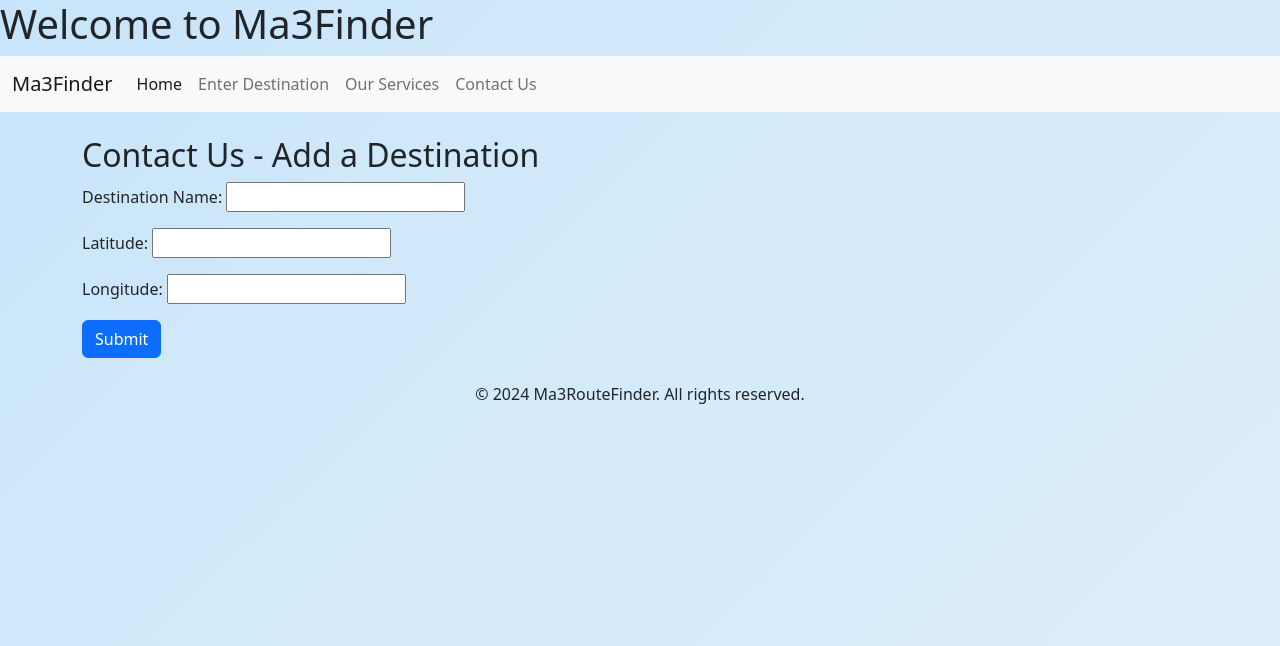
After one commit to Muoj54/Final-Project, a Django app: page /contact-us/ in a window 1280 px wide. The commit adds this page. Shown: the top 646 px of the page. Run offline with Django 5.2, Linux system fonts and the light colour scheme; some libraries are stand-ins or nearby versions.

Commit message:
Added contact us

```diff
--- /dev/null
+++ b/M3FinderApp/forms.py
@@ -0,0 +1,6 @@
+from django import forms
+
+class DestinationSubmissionForm(forms.Form):
+    name = forms.CharField(label='Destination Name', max_length=100)
+    latitude = forms.DecimalField(label='Latitude', max_digits=9, decimal_places=6)
+    longitude = forms.DecimalField(label='Longitude', max_digits=9, decimal_places=6)
--- a/M3FinderApp/views.py
+++ b/M3FinderApp/views.py
@@ -1,8 +1,10 @@
 import json
-from django.shortcuts import get_object_or_404, render
+from django.shortcuts import get_object_or_404, render, redirect
 from django.views.generic import TemplateView
 from django.http import JsonResponse
-from .models import BusStop, BusStopDestination, Destination
+from .models import BusStop, BusStopDestination, Destination, DestinationSubmission
+from .forms import DestinationSubmissionForm
+
 
 # Create your views here.
 # def home_screen(request):
@@ -53,3 +55,26 @@ def search_destinations(request):
         results = [{'name': destination.name} for destination in destinations]
         return JsonResponse(results, safe=False)
     return JsonResponse([], safe=False)
+
+
+
+class ContactUsView(TemplateView):
+    template_name = 'contact_us.html'
+
+    def get(self, request, *args, **kwargs):
+        form = DestinationSubmissionForm()
+        return self.render_to_response({'form': form})
+
+    def post(self, request, *args, **kwargs):
+        form = DestinationSubmissionForm(request.POST)
+        if form.is_valid():
+            DestinationSubmission.objects.create(
+                name=form.cleaned_data['name'],
+                latitude=form.cleaned_data['latitude'],
+                longitude=form.cleaned_data['longitude']
+            )
+            return redirect('success')
+        return self.render_to_response({'form': form})
+
+class SuccessView(TemplateView):
+    template_name = 'success.html'
--- a/MatatuFinder/urls.py
+++ b/MatatuFinder/urls.py
@@ -16,7 +16,7 @@ Including another URLconf
 """
 from django.contrib import admin
 from django.urls import path
-from M3FinderApp.views import HomeView, TransportationLocationView, EnterDestinationView, search_destinations
+from M3FinderApp.views import HomeView, TransportationLocationView, EnterDestinationView, search_destinations, ContactUsView, SuccessView
 
 urlpatterns = [
     path('admin/', admin.site.urls),
@@ -24,4 +24,6 @@ urlpatterns = [
     path('enter_destination/', EnterDestinationView.as_view(), name='enter_destination'),
     path('transportation_location/', TransportationLocationView.as_view(), name='transportation_location'),
     path('search_destinations/', search_destinations, name='search_destinations'),
+    path('contact-us/', ContactUsView.as_view(), name='contact_us'),
+    path('success/', SuccessView.as_view(), name='success'),
 ]
--- a/static/js/main.js
+++ b/static/js/main.js
@@ -31,7 +31,7 @@ document.addEventListener('DOMContentLoaded', (event) => {
                         'line-cap': 'round'
                     },
                     paint: {
-                        'line-color': '#3887be',
+                        'line-color': '#7DF9FF',
                         'line-width': 5,
                         'line-opacity': 0.75
                     }
--- a/templates/base.html
+++ b/templates/base.html
@@ -70,6 +70,9 @@
                     <li class="nav-item">
                         <a class="nav-link" href="#services">Our Services</a>
                     </li>
+                    <li class="nav-item">
+                        <a class="nav-link" href="{% url 'contact_us' %}">Contact Us</a>
+                    </li>
                 </ul>
             </div>
         </div>
--- /dev/null
+++ b/templates/contact_us.html
@@ -0,0 +1,13 @@
+<!-- contact_us.html -->
+{% extends 'base.html' %}
+
+{% block content %}
+<div class="container mt-4">
+    <h2>Contact Us - Add a Destination</h2>
+    <form method="post">
+        {% csrf_token %}
+        {{ form.as_p }}
+        <button type="submit" class="btn btn-primary">Submit</button>
+    </form>
+</div>
+{% endblock %}
--- a/templates/enter_destination.html
+++ b/templates/enter_destination.html
@@ -14,7 +14,7 @@
                 </div>
             </div>
             <div class="col-12 col-md-3 d-grid align-items-end">
-                <button type="submit" class="btn btn-primary mb-3">Find Route</button>
+                <button type="submit" class="btn btn-primary mb-3">Find bus stop</button>
             </div>
         </div>
     </form>
```
Also changed, not shown: M3FinderApp/models.py (+10 -0 lines), templates/success.html (added, +9 -0 lines), M3FinderApp/migrations/0002_destinationsubmission.py (added).
